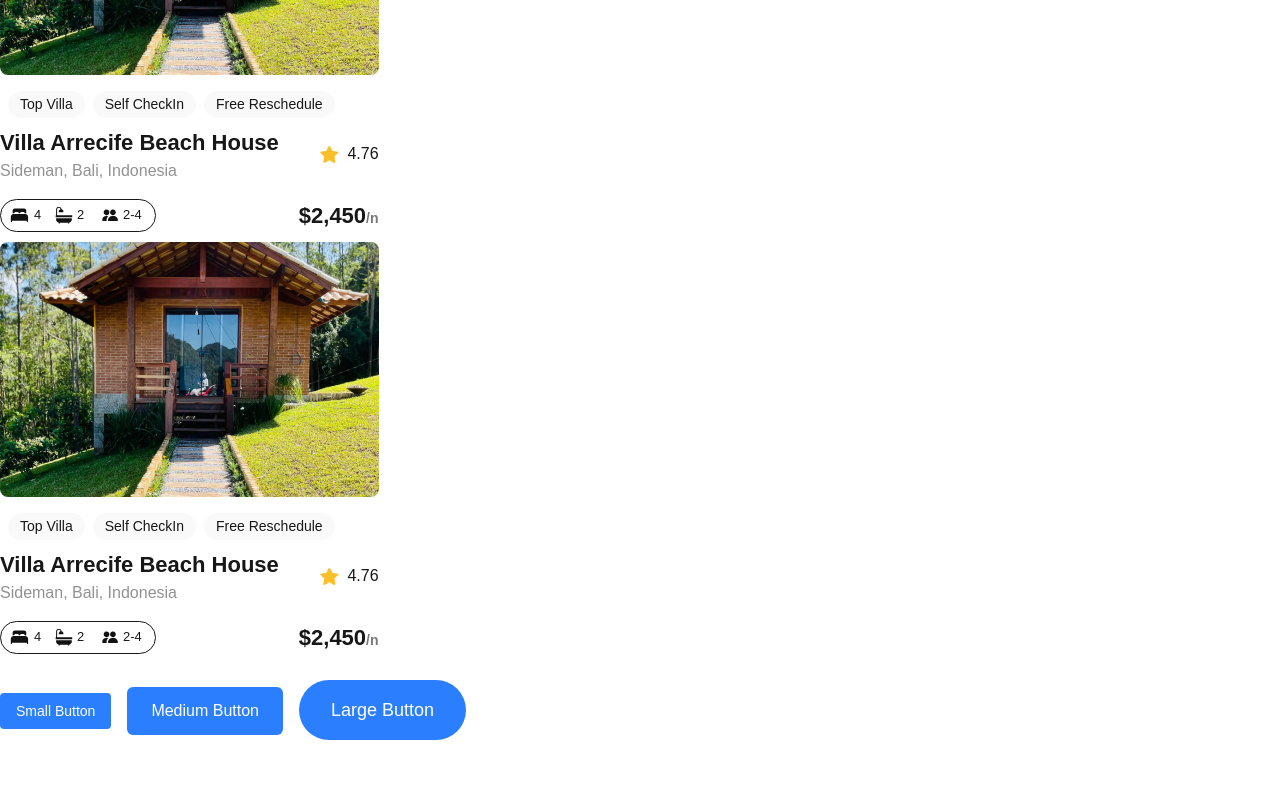
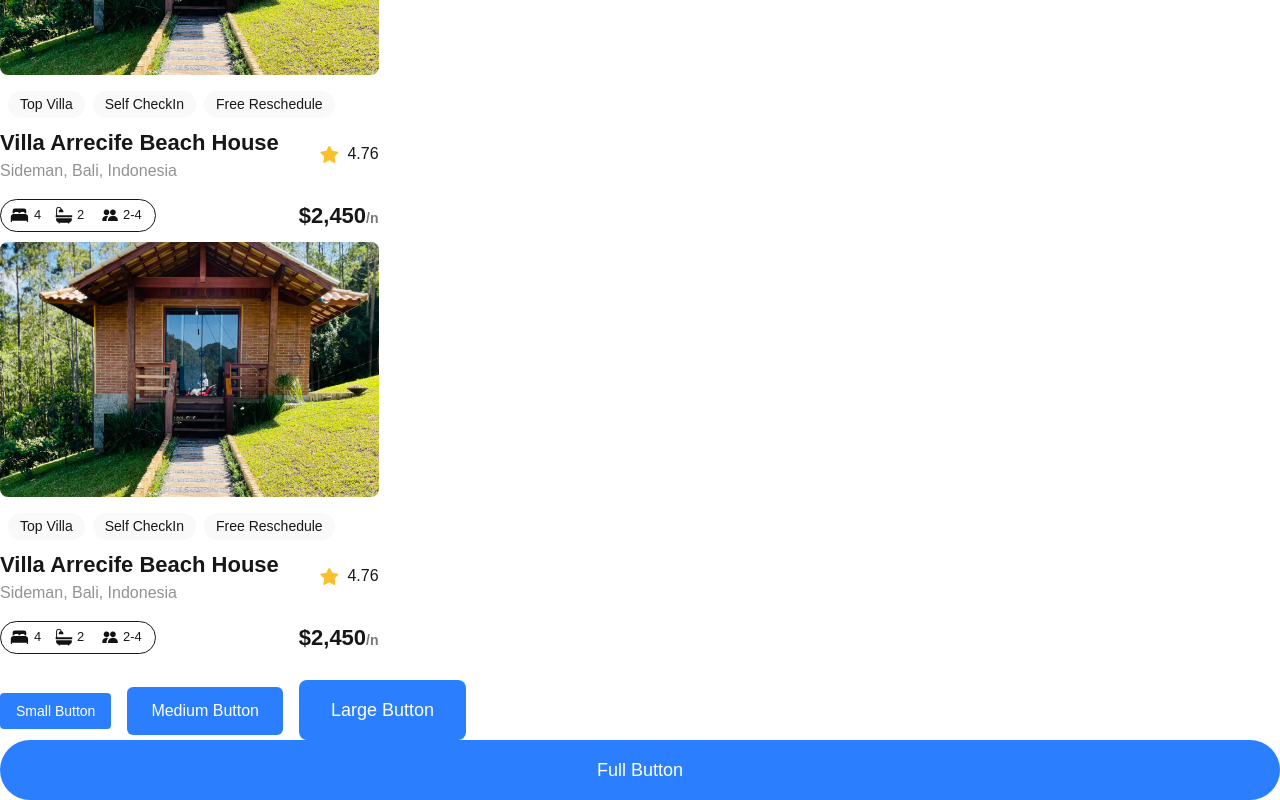
Before and after one commit to Davcid1572/alx-project-0x00-setup, a Next.js app in the folder alx-project-0x00/: page /landing in a window 1280 px wide. Shown: the part 1052-1852 px from the top of the page. Before the commit the page ends 1792 px from the top, so only its background shows below. Built offline with nearby package versions, Linux system fonts and the light colour scheme.

Commit message:
debugging button

```diff
--- a/alx-project-0x00/components/Button.tsx
+++ b/alx-project-0x00/components/Button.tsx
@@ -6,12 +6,14 @@ const Button: React.FC<ButtonProps> = ({ styles, size, shape }) => {
     small: "px-4 py-2 text-sm",
     medium: "px-6 py-3 text-base",
     large: "px-8 py-4 text-lg",
+    full: "w-full px-8 py-4 text-lg",
   };
 
   const shapeClasses = {
     "rounded-sm": "rounded-sm",
     "rounded-md": "rounded-md",
-    "rounded-lg": "rounded-full",
+    "rounded-lg": "rounded-lg",
+    "rounded-full": "rounded-full",
   };
 
   return (
--- a/alx-project-0x00/interfaces/index.ts
+++ b/alx-project-0x00/interfaces/index.ts
@@ -4,6 +4,6 @@ export interface PillProps {
 
 export interface ButtonProps {
   styles: string;
-  size: "small" | "medium" | "large"; // Button sizes
-  shape: "rounded-sm" | "rounded-md" | "rounded-lg"; // Button styles
+  size: "small" | "medium" | "large" | "full"; // Button sizes
+  shape: "rounded-sm" | "rounded-md" | "rounded-lg" | "rounded-full"; // Button styles
 }
--- a/alx-project-0x00/pages/landing.tsx
+++ b/alx-project-0x00/pages/landing.tsx
@@ -17,6 +17,7 @@ const Landing: React.FC = () => {
         <Button styles="Medium Button" size="medium" shape="rounded-md" />
         {/* Large Button */}
         <Button styles="Large Button" size="large" shape="rounded-lg" />
+        <Button styles="Full Button" size="full" shape="rounded-full" />
       </div>
     </div>
   );
```
